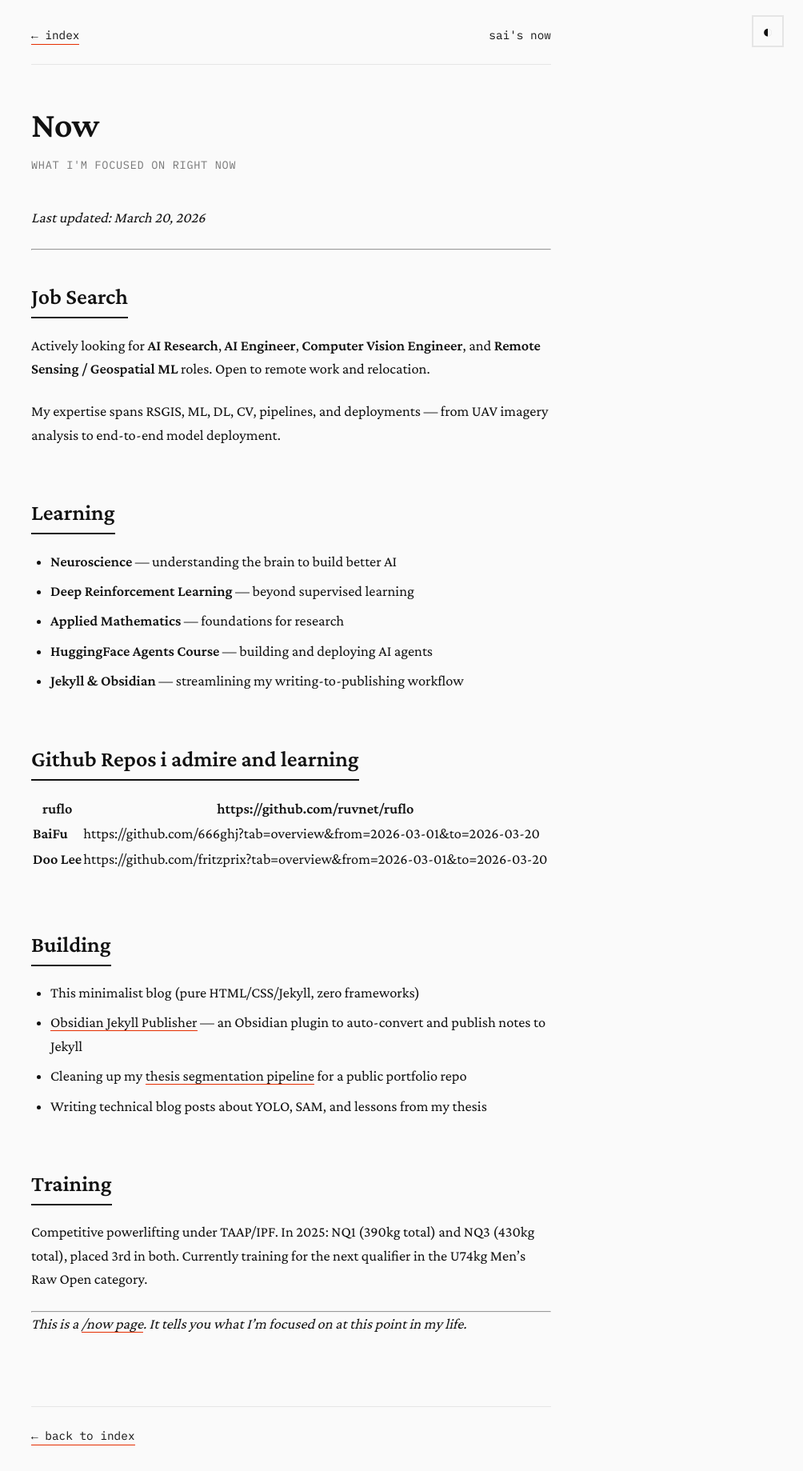
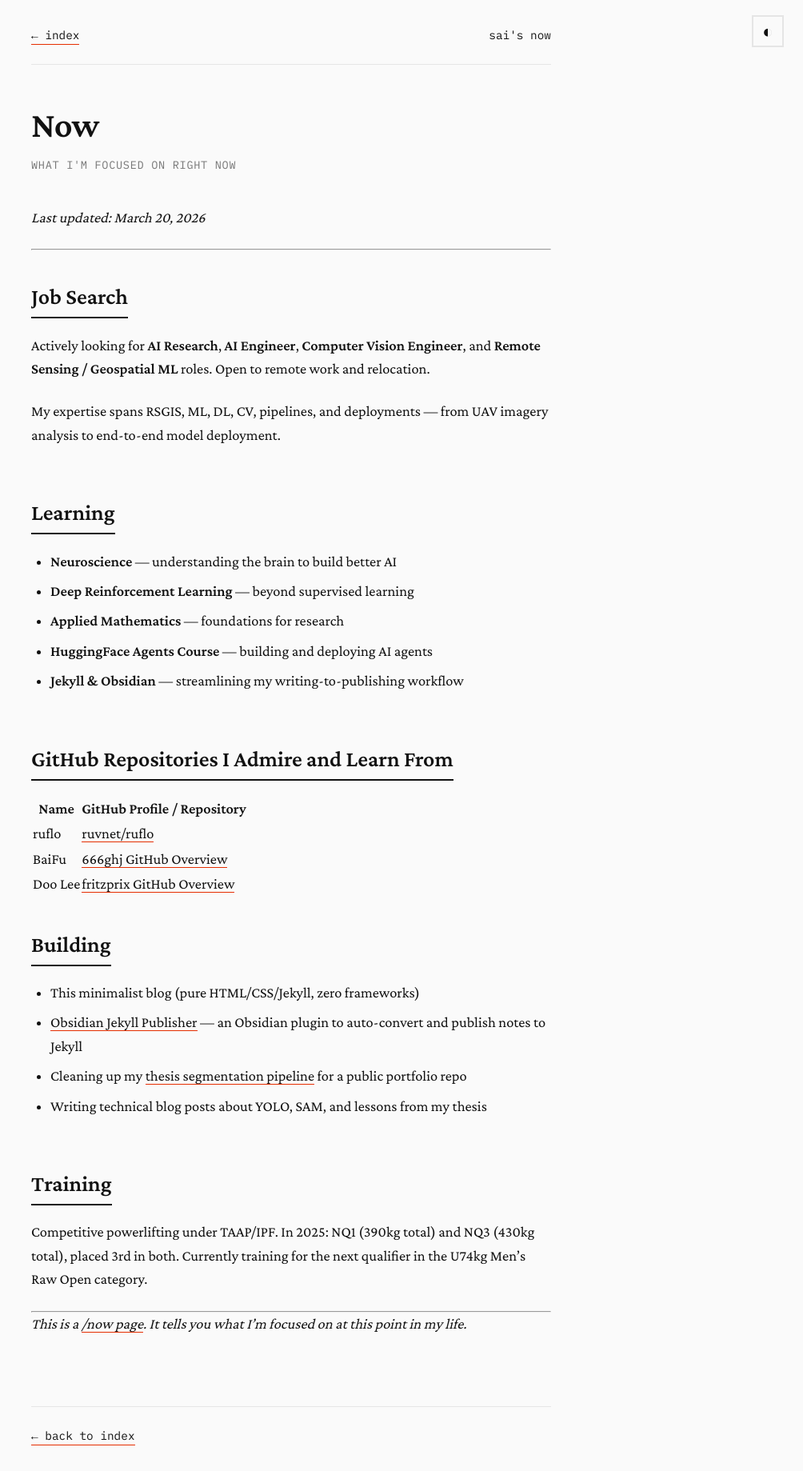
Before and after one commit to Sai21112000/sai21112000.github.io, a Jekyll site: the page built from now.md, in a window 1280 px wide. Shown: the whole page at 80% size, without its empty margins (276-1280 px from the left). Built offline with Jekyll 4.4.1, drawn with Linux system fonts in a browser that asks for light colours.

Commit message:
Update files

```diff
--- a/_config.yml
+++ b/_config.yml
@@ -1,7 +1,9 @@
-title: Sai's Blog
-description: Personal portfolio and blog of Sai. Projects, thoughts, and writing.
+title: "Sai Teja Vaidya — Computer Vision & AI Engineer"
+description: "Research and engineering notes on computer vision, deep learning, UAV imagery, and AI. M.Eng. graduate from AIT Thailand."
+author: Sai Teja Vaidya
 url: "https://sai21112000.github.io"
 permalink: /posts/:title.html
 markdown: kramdown
 theme: null
 future: true
+past: true
--- a/now.md
+++ b/now.md
@@ -22,13 +22,13 @@ My expertise spans RSGIS, ML, DL, CV, pipelines, and deployments — from UAV im
 - **HuggingFace Agents Course** — building and deploying AI agents
 - **Jekyll & Obsidian** — streamlining my writing-to-publishing workflow
 
-## Github Repos i admire and learning
+## GitHub Repositories I Admire and Learn From
 
-| ruflo       | https://github.com/ruvnet/ruflo                                         |
-| ----------- | ----------------------------------------------------------------------- |
-| **BaiFu**   | https://github.com/666ghj?tab=overview&from=2026-03-01&to=2026-03-20    |
-| **Doo Lee** | https://github.com/fritzprix?tab=overview&from=2026-03-01&to=2026-03-20 |
-|             |                                                                         |
+| Name | GitHub Profile / Repository |
+| --- | --- |
+| ruflo | [ruvnet/ruflo](https://github.com/ruvnet/ruflo) |
+| BaiFu | [666ghj GitHub Overview](https://github.com/666ghj?tab=overview&from=2026-03-01&to=2026-03-20) |
+| Doo Lee | [fritzprix GitHub Overview](https://github.com/fritzprix?tab=overview&from=2026-03-01&to=2026-03-20) |
 
 ## Building
 
```
